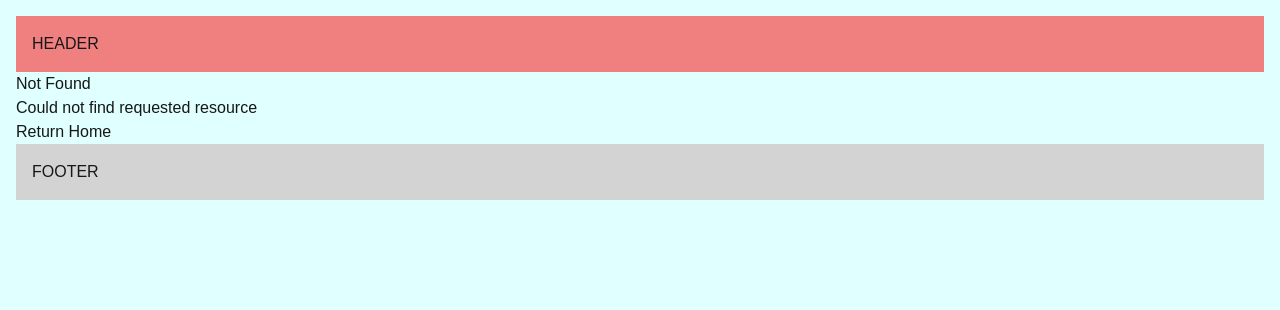
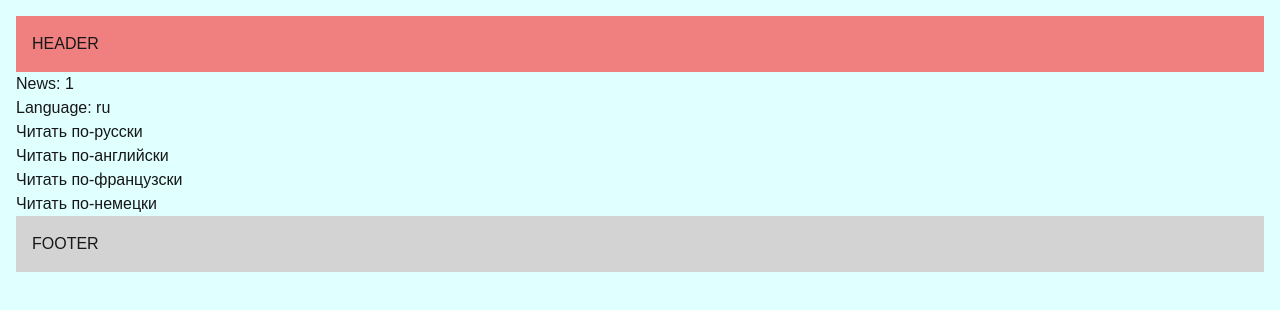
Before and after one commit to OlhaFedorets/next-app, a Next.js app: page /articles/1 in a window 1280 px wide. Before the commit this address had no page. Shown: the top 310 px of the page. Built offline with nearby package versions, Linux system fonts and the light colour scheme.

Commit message:
add aboutPage

```diff
--- /dev/null
+++ b/src/app/about/page.tsx
@@ -0,0 +1,15 @@
+import Link from "next/link";
+
+export const metadata = {
+    title: "Страница о компани",
+    description: "Информация о нашей компании",
+}
+
+export default function AboutPage() {
+    return (
+        <>
+            <h1>Страница о нашей компании</h1>
+            <Link href="/">На главную</Link>
+        </>
+    )
+}
--- /dev/null
+++ b/src/app/articles/[articleId]/page.tsx
@@ -0,0 +1,29 @@
+import Link from "next/link";
+
+export default async function NewsArticle({
+                                        params,
+                                        searchParams
+                                    }: {
+    params: Promise<{ articleId: string }>;
+    searchParams: Promise<{ language?: "ru" | "en" | "fr" | "de" | undefined }>;
+}) {
+const {articleId} = await params;
+const {language = "ru"} = await searchParams;
+
+return (
+    <div>
+        <h1>News: {articleId}</h1>
+        <p>Language: {language}</p>
+        <div>
+            <Link href={`/articles/${articleId}?language=ru`}>Читать по-русски</Link>
+            <br/>
+            <Link href={`/articles/${articleId}?language=en`}>Читать по-английски</Link>
+            <br/>
+            <Link href={`/articles/${articleId}?language=fr`}>Читать по-французски</Link>
+            <br/>
+            <Link href={`/articles/${articleId}?language=de`}>Читать по-немецки</Link>
+        </div>
+    </div>
+
+)
+}
```
